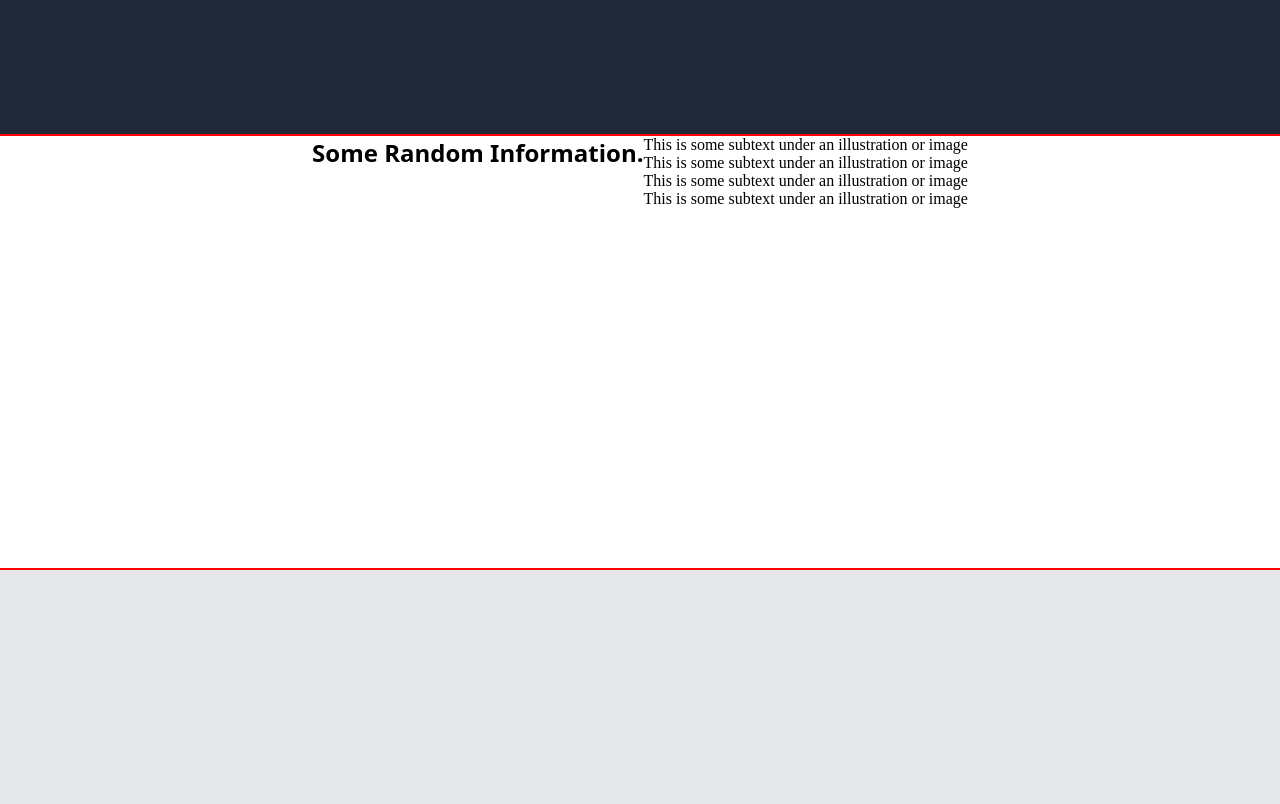
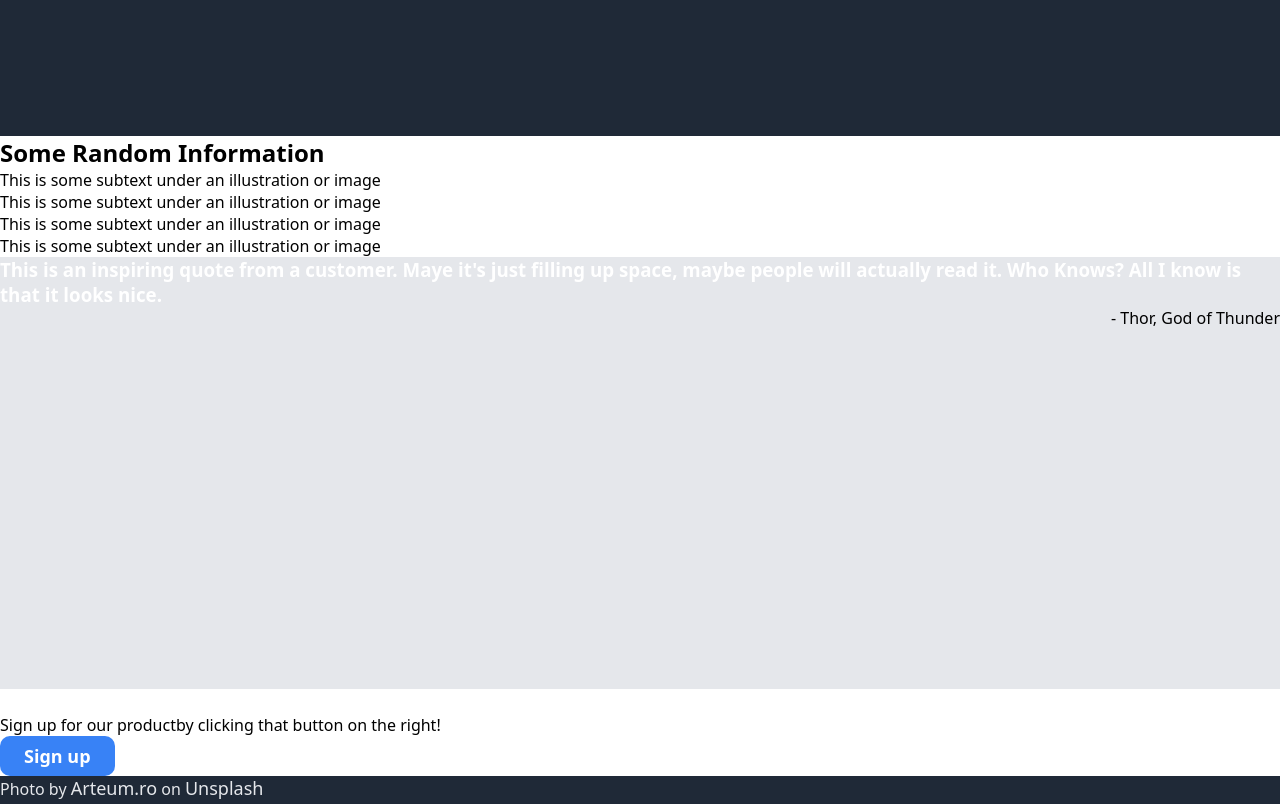
Before and after one commit to dylanlammert/Landing_Page, a plain HTML site: page index.html in a window 1280 px wide. Shown: the part 540-1344 px from the top of the page. Drawn offline with Linux system fonts and the light colour scheme.

Commit message:
updates to Index.html file:     - Added Div containers to finish section layouts     - Added text copy to Testimonial Section and footer section     - Changed some class names

```diff
--- a/index.html
+++ b/index.html
@@ -22,9 +22,9 @@
         <!--navigation menu-->
         <div class= "headerlink" >
             <ul>
-                <li> <a href=""> About </a></li>
-                <li> <a href=""> Meet the team </a></li>
-                <li> <a href=""> Join the Program </a></li>
+                <li> <a href=""> <p>About</p> </a></li>
+                <li> <a href=""> <p>Meet the team</p> </a></li>
+                <li> <a href=""> <p>Join the Program</p> </a></li>
             </ul>
         </div>
     </div>
@@ -62,7 +62,7 @@
 
             <!--Image-->
             <div class="herocard">
-               <img src="./Images/arteum-ro-7H41oiADqqg-unsplash.jpg" alt="Image of lush green trees surronding a road.">
+               <img src="./Images/arteum-ro-7H41oiADqqg-unsplash.jpg" alt="A centered image of an eye.">
             </div>
 
         </div>
@@ -72,66 +72,67 @@
 
 
     <!--Feature Section-->
-    <div class="feature layout flex">
+    <div class="featureSection">
+
         <!--top Heading-->
         <div class="flex">
-            <h2> Some Random Information.</h2>
+            <h2> Some Random Information</h2>
         </div>
 
         <!--bottom Grid-->
-        <div>
+        <div class= "gridContainer">
 
             <!--First Column-->
-            <div>
+            <div class="itemContainer">
                 <!--image-->
-                <div>
+                <div class="card">
 
                 </div>
                 <!--Text-->
                 <div>
-                    This is some subtext under an illustration or image
+                    <p>This is some subtext under an illustration or image</p>
                 </div>
             </div>
 
 
             <!--second Column-->
-            <div>
+            <div class="itemContainer">
 
                 <!--image-->
-                <div>
+                <div class="card">
 
                 </div>
 
                 <!--Text-->
                 <div>
-                    This is some subtext under an illustration or image
+                    <p>This is some subtext under an illustration or image</p>
                 </div>
 
             </div>
 
 
             <!--third Column-->
-            <div>
+            <div class="itemContainer">
                 <!--image-->
-                <div>
+                <div class="card">
 
                 </div>
                 <!--Text-->
                 <div>
-                    This is some subtext under an illustration or image
+                    <p>This is some subtext under an illustration or image</p>
                 </div>
             </div>
 
 
             <!--fourth Column-->
-            <div>
+            <div class="itemContainer">
                 <!--image-->
-                <div>
+                <div class="card">
 
                 </div>
                 <!--Text-->
                 <div>
-                    This is some subtext under an illustration or image
+                    <p>This is some subtext under an illustration or image</p>
                 </div>
             </div>
         </div>
@@ -140,45 +141,55 @@
     <!--Testimonial Section-->
     <div class="testimonial">
         <!--quote-->
-        <div>
+        <div class="quoteContainer">
+            <div>
+                <h3 class="quoteText"> This is an inspiring quote from a customer. Maye it's just
+                    filling up space, maybe people will actually read it. Who
+                    Knows? All I know is that it looks nice.
+                </h3>
+            </div>
 
-        </div>
-
-        <!--author-->
-        <div>
-
+            <!--author-->
+            <div style="text-align: right;">
+                <p>- Thor, God of Thunder</p>
+            </div>
         </div>
     </div>
 
     <!--Call to Action Feature Section-->
-    <div class="cta">
+    <div class="ctaSection">
 
-        <!--card-->
-        <div>
+        <!--banner-->
+        <div class="banner">
             <!--left column-->
-            <div>
+            <div clas="textContainer">
                 <!--cta heading-->
-                <div>
-
+                <div style="font-weight: bold;">
+                    <h3>Call to action!! It's time!</h3>
                 </div>
 
                 <!--cta copy-->
-                <div>
-
+                <div style="font-weight: lighter;">
+                    <p>Sign up for our productby clicking that button on the right!</p>
                 </div>
             </div>
 
             <!--Right column button-->
-            <div>
-
-            </div>
+            <a href="" style="width: fit-content;">
+                <div class="ctaMain inverse">
+                    <p>Sign up</p>
+                </div>
+            </a>
         </div>
 
     </div>
 
     <!--Footer-->
     <div class="footer">
+        <p class="whitetext">Photo by <a href="https://unsplash.com/@arteum?utm_content=creditCopyText&utm_medium=referral&utm_source=unsplash" class="attributeLinks">Arteum.ro</a> on <a href="https://unsplash.com/photos/person-showing-green-and-black-eyelid-closeup-photography-7H41oiADqqg?utm_content=creditCopyText&utm_medium=referral&utm_source=unsplash" class="attributeLinks">Unsplash</a>
+        </p>
+    </div>
 
-    </div>
+    <!-- This website was made by Dylan Lammert while follow The Odin Project assignments-->
 </body>
 </html>
```
